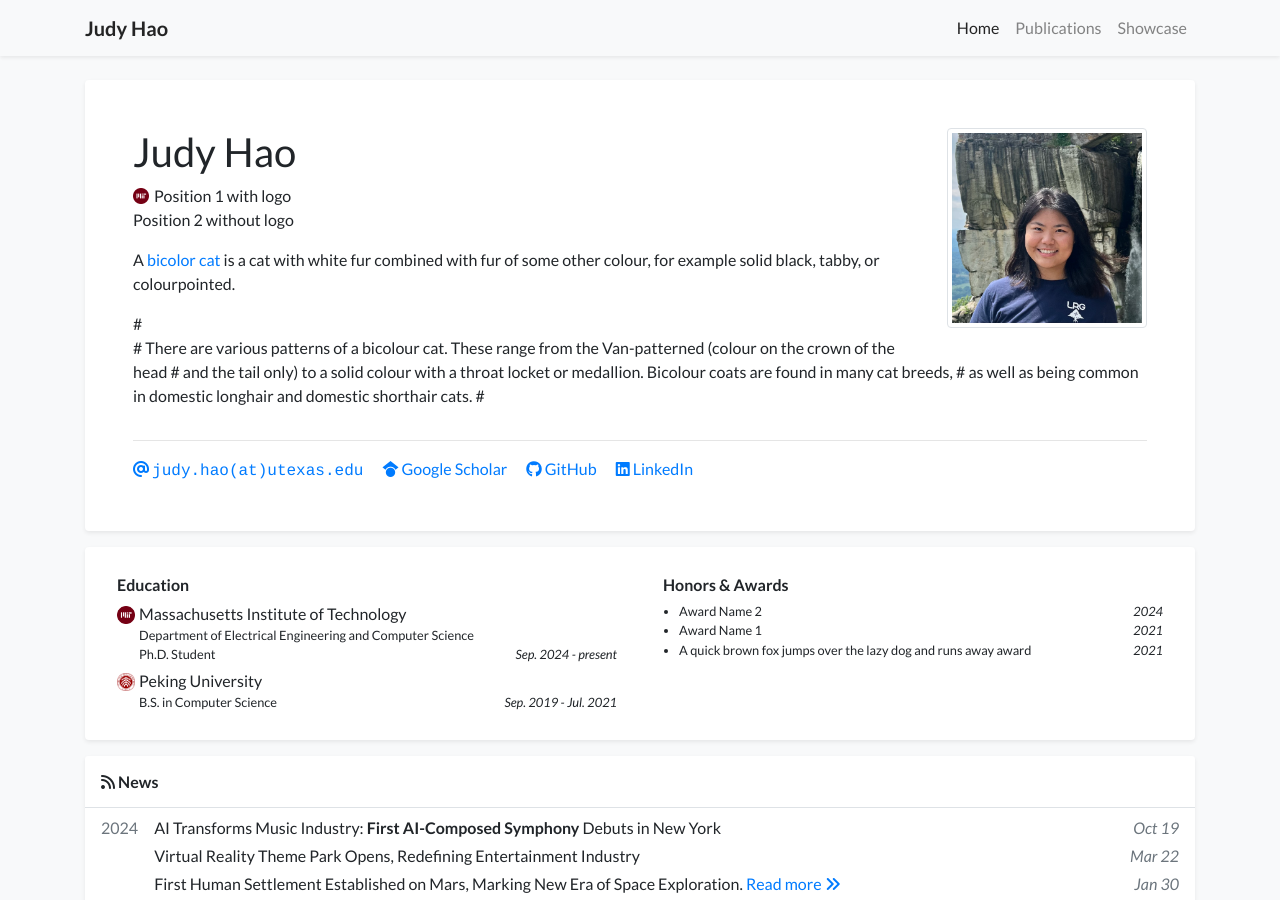
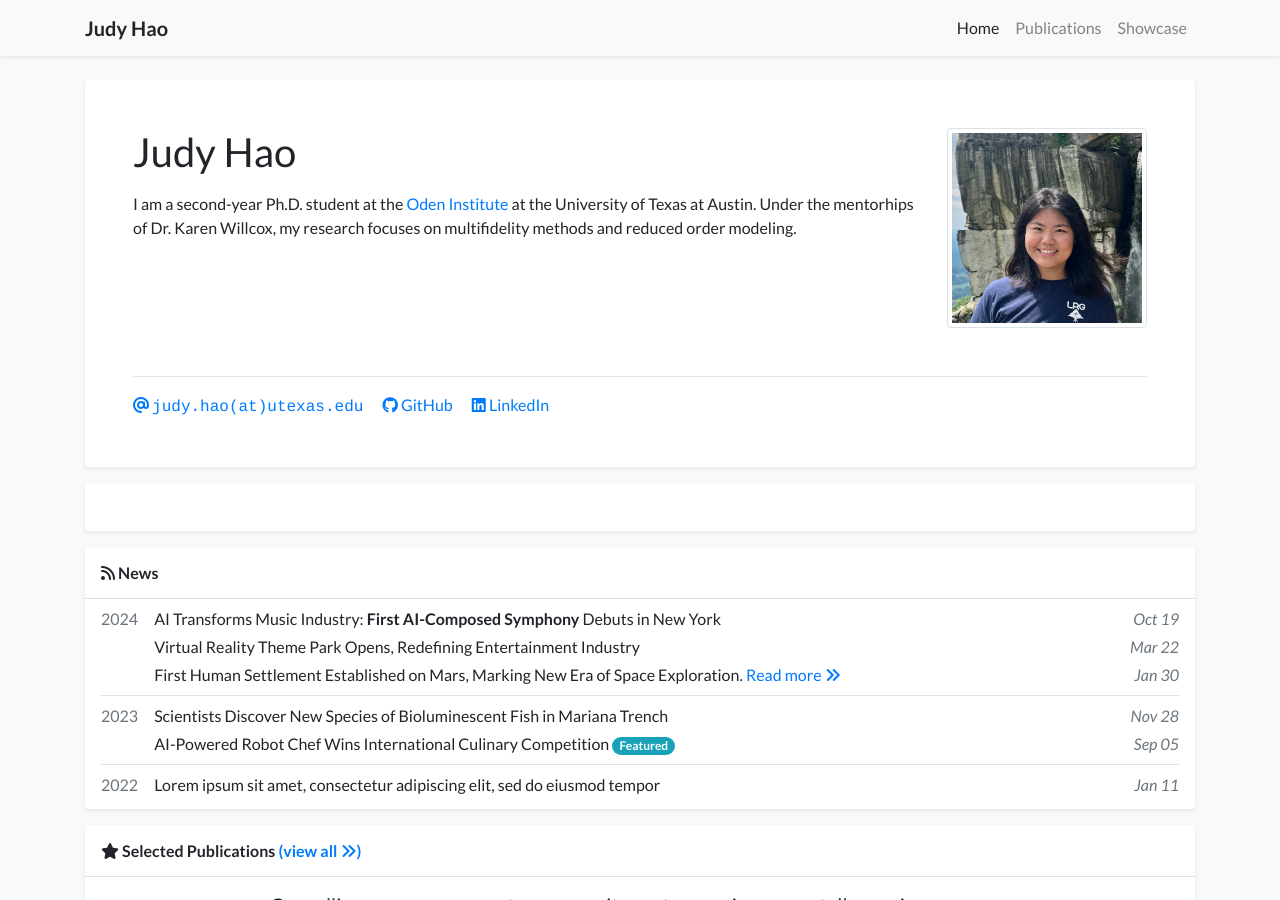
Before and after one commit to JudyHao93/github.io, a Jekyll site: the page built from index.html, in a window 1280 px wide and 900 px high. Built offline with Jekyll 4.4.1, drawn with Linux system fonts in a browser that asks for light colours; nearby versions of some CDN libraries; a style sheet for code colours, icons or effects is not loaded.

Commit message:
changed profile

```diff
--- a/_data/profile.yml
+++ b/_data/profile.yml
@@ -2,16 +2,16 @@ primary_name: "Judy Hao"
 secondary_name: ""
 navbar_name: "Judy Hao"
 
-positions:
-- logo: /assets/images/badges/MIT_Social_circle.png  # Logo is optional
-  name: Position 1 with logo
-- name: Position 2 without logo
+#positions:
+#- logo: /assets/images/badges/MIT_Social_circle.png  # Logo is optional
+#  name: Position 1 with logo
+#- name: Position 2 without logo
 
 
 email: "judy.hao@utexas.edu"
 # cv_link: link-to-your-cv-file
-gscholar: xFmQpf4AAAAJ  # This is an example, replace it with your own Google Scholar ID
-github: your_github_id
+#gscholar: xFmQpf4AAAAJ  # This is an example, replace it with your own Google Scholar ID
+github: JudyHao93
 linkedin: yujia-hao
 # twitter: your_twitter_id  # Do not include the '@' symbol
 # wechat_qrcode: /assets/images/etc/wechat.jpg
@@ -23,29 +23,25 @@ linkedin: yujia-hao
 short_bio_text_justify: false
 short_bio: >-
   <p>
-    A <a href="https://en.wikipedia.org/wiki/Bicolor_cat" target="_blank">bicolor cat</a> is a cat with white fur combined with fur of some other colour, for example solid black, tabby, or colourpointed.
+    I am a second-year Ph.D. student at the <a href="https://oden.utexas.edu/" target="_blank">Oden Institute</a> at the University of Texas at Austin. Under the mentorhips of Dr. Karen Willcox, my research focuses on multifidelity
+    methods and reduced order modeling.
   </p>
-  # <p>
-  #   There are various patterns of a bicolour cat. These range from the Van-patterned (colour on the crown of the head
-  #   and the tail only) to a solid colour with a throat locket or medallion. Bicolour coats are found in many cat breeds,
-  #   as well as being common in domestic longhair and domestic shorthair cats.
-  # </p>
 
 portrait_url: "/assets/images/photos/pfp.jpeg"
 #portrait_caption: >-
 #  Photo by Manja Vitolic on Unsplash (this caption is optional, comment it out to disable).
 
-education:
-- name: Massachusetts Institute of Technology
-  logo: /assets/images/badges/MIT_Social_circle.png
-  position: >-
-    Department of Electrical Engineering and Computer Science <br/>
-    Ph.D. Student
-  date: Sep. 2024 - present
-- name: Peking University
-  logo: /assets/images/badges/PKU_red.png
-  position: B.S. in Computer Science
-  date: Sep. 2019 - Jul. 2021
+#education:
+#- name: Massachusetts Institute of Technology
+#  logo: /assets/images/badges/MIT_Social_circle.png
+#  position: >-
+#    Department of Electrical Engineering and Computer Science <br/>
+#    Ph.D. Student
+#  date: Sep. 2024 - present
+#- name: Peking University
+#  logo: /assets/images/badges/PKU_red.png
+#  position: B.S. in Computer Science
+#  date: Sep. 2019 - Jul. 2021
 
 # experience:
 # - name: Peking University
@@ -53,10 +49,10 @@ education:
 #   position: Research Intern
 #   date: Sep. 2019 - Jul. 2021
 
-awards:
-- name: Award Name 2
-  date: 2024
-- name: Award Name 1
-  date: 2021
-- name: A quick brown fox jumps over the lazy dog and runs away award
-  date: 2021
+#awards:
+#- name: Award Name 2
+#  date: 2024
+#- name: Award Name 1
+#  date: 2021
+#- name: A quick brown fox jumps over the lazy dog and runs away award
+#  date: 2021
```
